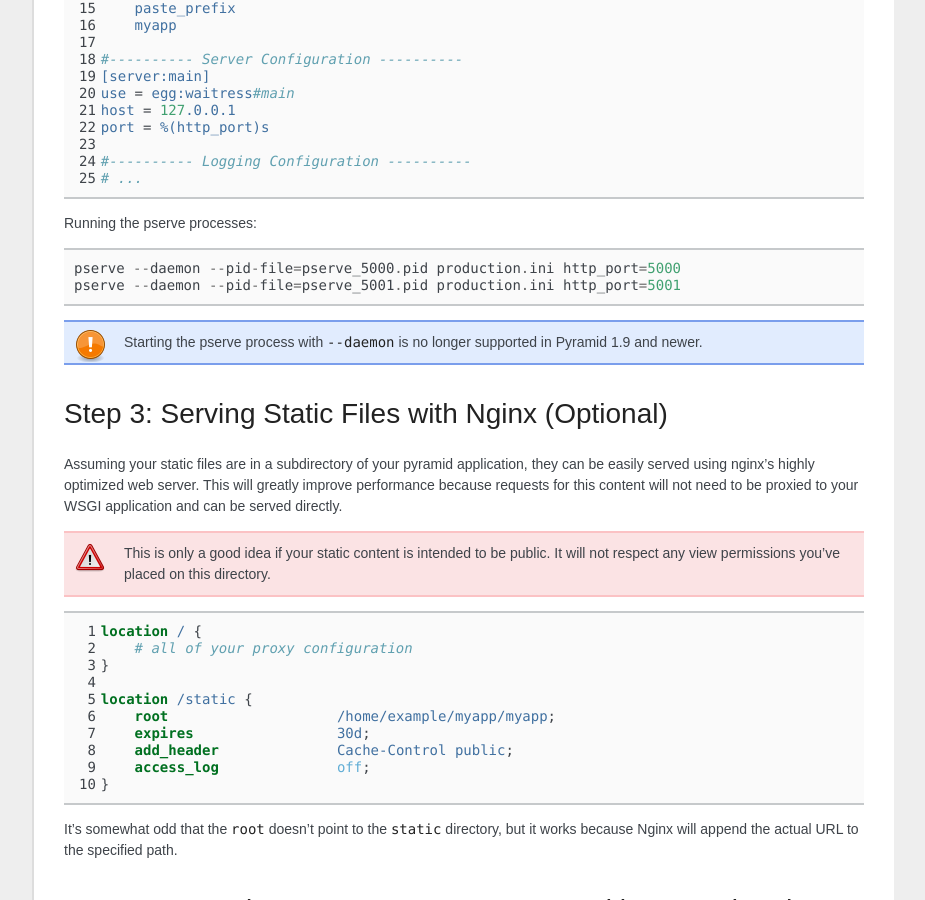
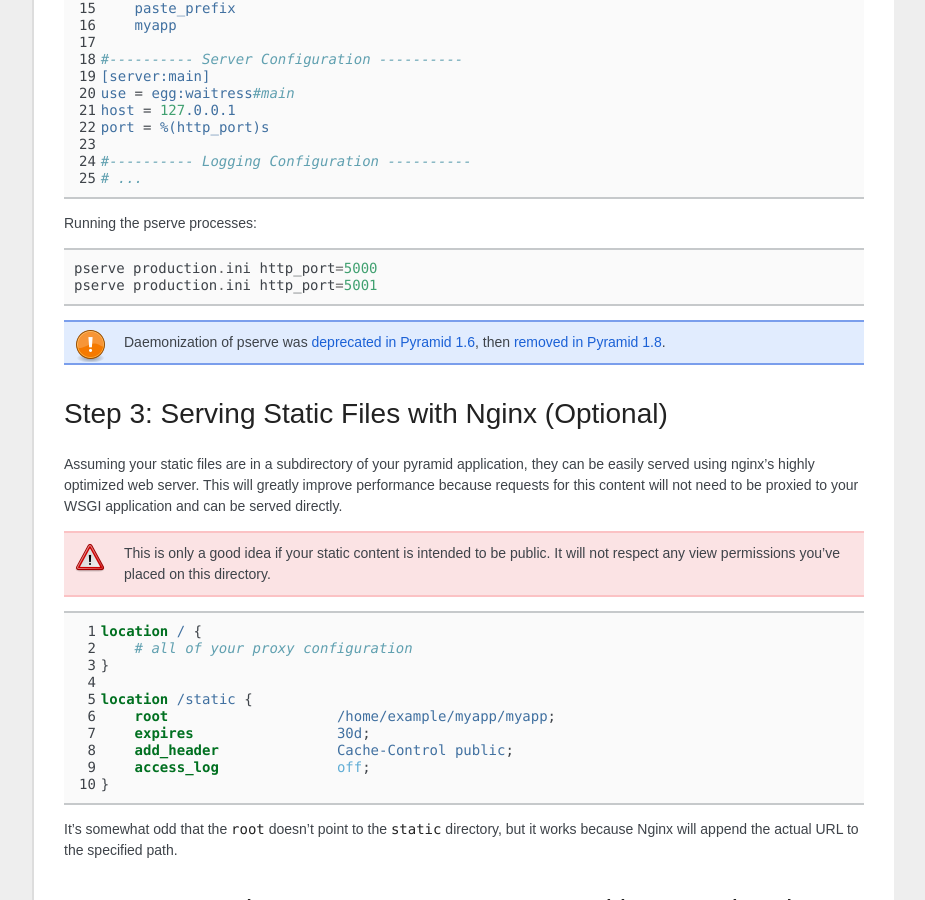
Before and after one commit to Pylons/pyramid_cookbook, a Sphinx documentation site: the page built from docs/deployment/nginx.rst, in a window 1280 px wide and 900 px high, scrolled down 3285 px. Shown: the whole window, without its empty margins (198-1123 px from the left). Built offline with Sphinx 7.4.7, drawn with Linux system fonts in a browser that asks for light colours; some web fonts are replaced.

Commit message:
Update PR of daemon deprecation with feedback
Update the PR to update starting pserve without the daemon command
and add links that daemonization was deprecated in Pyramid 1.6 and
removed in Pyramid 1.8

```diff
--- a/docs/deployment/nginx.rst
+++ b/docs/deployment/nginx.rst
@@ -217,12 +217,15 @@
 
 Running the pserve processes::
 
-    pserve --daemon --pid-file=pserve_5000.pid production.ini http_port=5000
-    pserve --daemon --pid-file=pserve_5001.pid production.ini http_port=5001
+    pserve production.ini http_port=5000
+    pserve production.ini http_port=5001
 
 .. note::
 
-   Starting the pserve process with ``--daemon`` is no longer supported in Pyramid 1.9 and newer.
+   Daemonization of pserve was `deprecated in
+   Pyramid 1.6 <https://docs.pylonsproject.org/projects/pyramid/en/latest/whatsnew-1.6.html#deprecations>`_,
+   then `removed in Pyramid 1.8
+   <https://docs.pylonsproject.org/projects/pyramid/en/latest/whatsnew-1.8.html#backwards-incompatibilities>`_.
 
 Step 3: Serving Static Files with Nginx (Optional)
 ==================================================
```
